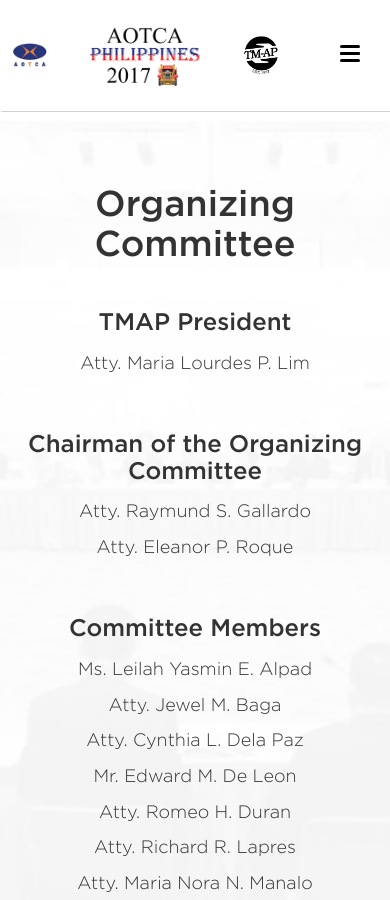
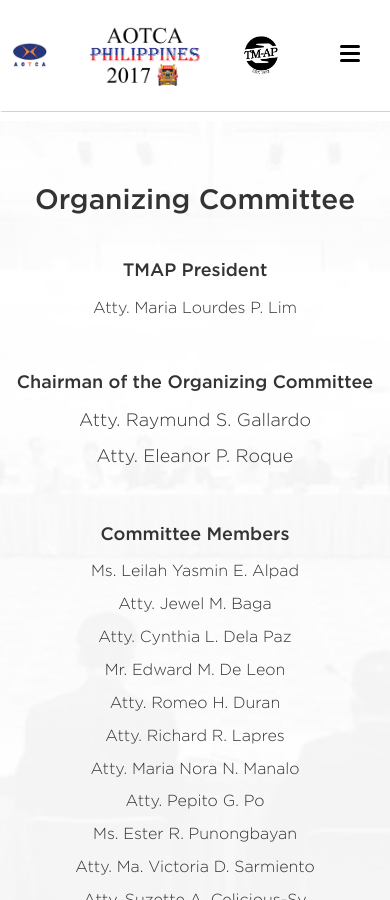
Before and after one commit to aotca2017/aotca2017.github.io, a Jekyll site: the page built from pages/committee.html, in a window 390 px wide and 900 px high. Built offline with Jekyll 4.4.1, drawn with Linux system fonts in a browser that asks for light colours; nearby versions of some CDN libraries.

Commit message:
Update committee page responsiveness

```diff
--- a/_sass/committee.sass
+++ b/_sass/committee.sass
@@ -9,7 +9,7 @@
 
 
 #committee
-  height: 100vh
+  min-height: 100vh
   margin-top: 196px
   position: relative
   padding-top: 50px
@@ -57,3 +57,25 @@
 @media (max-width: $screen-lg)
   #committee
     margin-top: 121px
+
+
+@media (max-width: $screen-xs-max)
+  #committee
+    .section-container
+      .section-header
+        font-size: 28px
+      .president-section
+        .president-header
+          font-size: 18px
+        .president
+          font-size: 16px
+      .chairman-section
+        .chairman-header
+          font-size: 18px
+          .chairman
+            font-size: 16px
+      .committee-section
+        .committee-header
+          font-size: 18px
+        .committee
+          font-size: 16px
```
